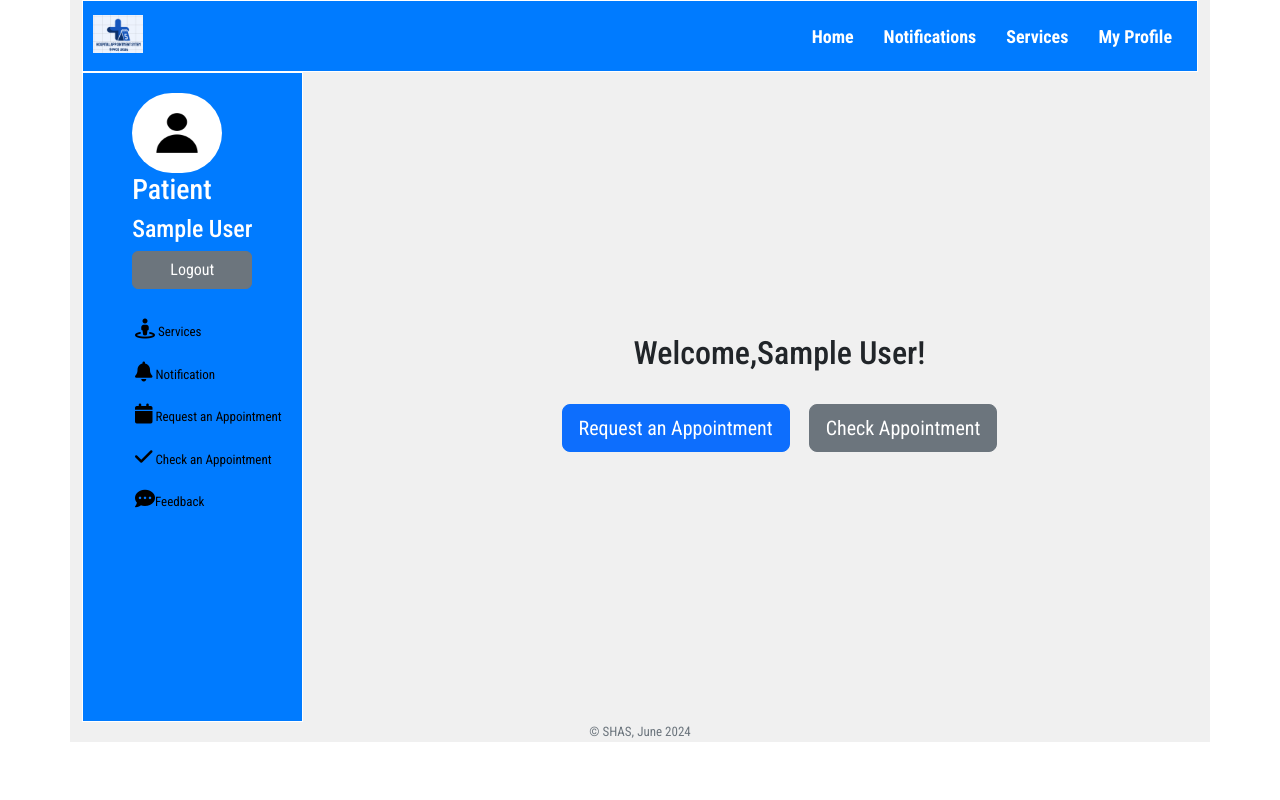
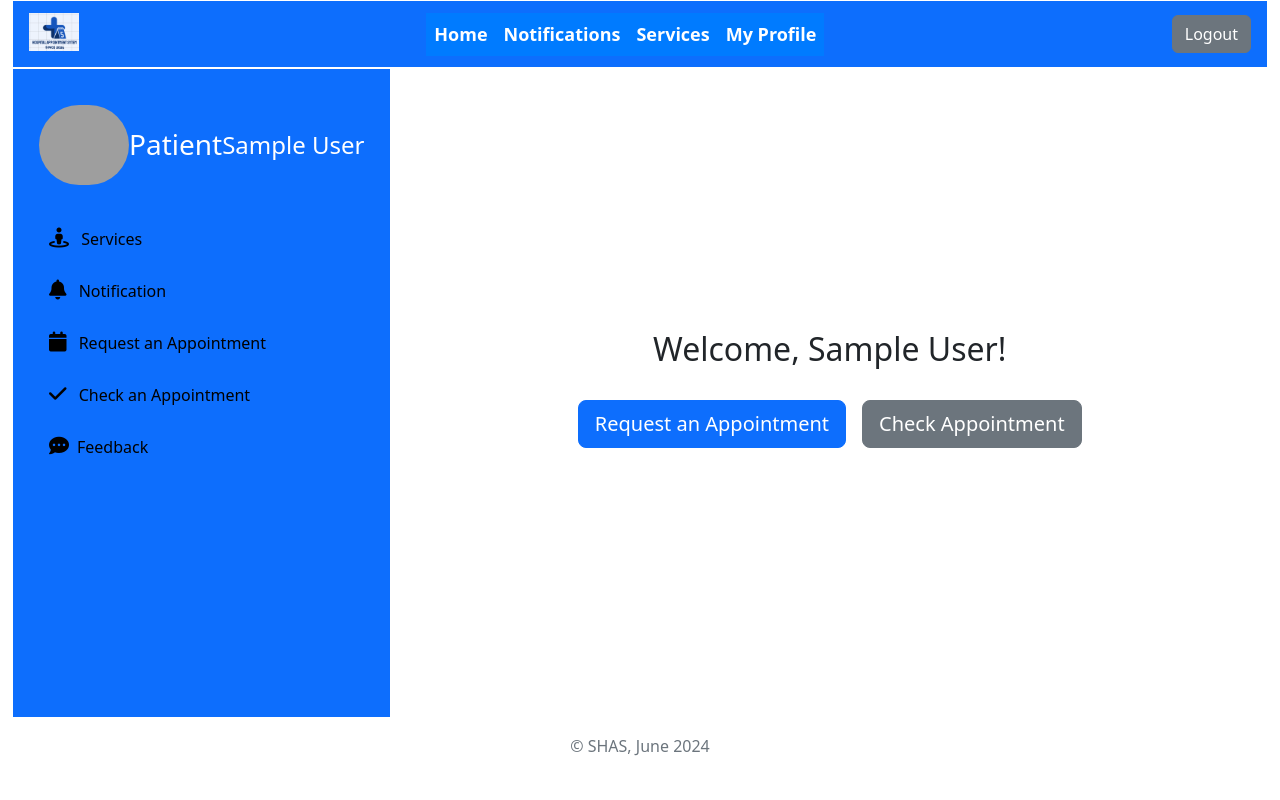
Before and after one commit to yvesmfura/Simplified-hospital-appointment-management-system, a Flask app: template templates/client/dashboard.html in a window 1280 px wide. Run offline with Flask 3, Linux system fonts and the light colour scheme; the template is opened without the code that fills it: most values are stand-ins (such as "Sample title", 1, 10 or a date in 2020); grey boxes are pictures that could not be loaded.

Commit message:
Update dashboard.html

```diff
--- a/templates/client/dashboard.html
+++ b/templates/client/dashboard.html
@@ -9,48 +9,45 @@
     <link href="https://cdn.jsdelivr.net/npm/bootstrap@5.3.3/dist/css/bootstrap.min.css" rel="stylesheet" integrity="sha384-QWTKZyjpPEjISv5WaRU9OFeRpok6YctnYmDr5pNlyT2bRjXh0JMhjY6hW+ALEwIH" crossorigin="anonymous">
 </head>
 <body>
-    <div class="container">
-        <div class="header">
+    <div class="container-fluid">
+        <div class="header d-flex align-items-center justify-content-between py-2 px-3 bg-primary text-white">
             <div class="logo">
                 <img src="../static/images/OUR_SYSTEM_LOGO_SHAS.png" alt="logo">
             </div>
             <!-- Navigation Bar -->
             <nav class="navbar">
-                <ul class="navbar-list">
-                    <li class="navbar-item"><a href="#">Home</a></li>
-                    <li class="navbar-item"><a href="/client/notifications">Notifications</a></li>
-                    <li class="navbar-item"><a href="/client/service">Services</a></li>
-                    <li class="navbar-item"><a href="/client/profile">My Profile</a></li>
+                <ul class="navbar-list d-flex align-items-center">
+                    <li class="navbar-item mx-2"><a href="#">Home</a></li>
+                    <li class="navbar-item mx-2"><a href="/client/notifications">Notifications</a></li>
+                    <li class="navbar-item mx-2"><a href="/client/service">Services</a></li>
+                    <li class="navbar-item mx-2"><a href="/client/profile">My Profile</a></li>
                 </ul>
             </nav>
+            <button class="btn btn-secondary" id="logout-btn" data-bs-toggle="modal" data-bs-target="#logoutModal">Logout</button>
         </div>
-        <div class="content_part">
-            <div class="sidebar">
-                <div class="patient_profile">
-                    <div class="patient_desc">
-                        <img src="../static/images/Default-icon.jpg" alt="Patient" id="patient_img">
-                        <h3>Patient</h3>
-                        <h4>{{ full_name }}</h4>
-                        <button class="btn btn-secondary" data-bs-toggle="modal" data-bs-target="#logoutModal">Logout</button>
-                    </div>
+        <div class="content_part d-flex flex-wrap">
+            <div class="sidebar bg-primary text-white p-3">
+                <div class="patient_profile text-center mb-4">
+                    <img src="../static/images/image.png" alt="Patient" id="patient_img" class="mb-2">
+                    <h3>Patient</h3>
+                    <h4>{{ full_name }}</h4>
                 </div>
-
                 <div class="nav_links">
-                    <ul>
-                        <li><a href="/client/service"><i class="fa fa-street-view" aria-hidden="true"></i> Services</a></li>
-                        <li><a href="/client/notifications"><i class="fa fa-bell" aria-hidden="true"></i> Notification</a></li>
-                        <li><a href="/client/request_appointment"><i class="fa fa-calendar" aria-hidden="true"></i> Request an Appointment</a></li>
-                        <li><a href="/client/check_appointments"><i class="fa fa-check" aria-hidden="true"></i> Check an Appointment</a></li>
-                        <li><a href="#" data-bs-toggle="modal" data-bs-target="#feedbackModal"><i class="fa-solid fa-comment-dots"></i>Feedback</a></li>
+                    <ul class="list-unstyled">
+                        <li class="mb-2"><a href="/client/service"><i class="fa fa-street-view me-2"></i> Services</a></li>
+                        <li class="mb-2"><a href="/client/notifications"><i class="fa fa-bell me-2"></i> Notification</a></li>
+                        <li class="mb-2"><a href="/client/request_appointment"><i class="fa fa-calendar me-2"></i> Request an Appointment</a></li>
+                        <li class="mb-2"><a href="/client/check_appointments"><i class="fa fa-check me-2"></i> Check an Appointment</a></li>
+                        <li class="mb-2"><a href="#" data-bs-toggle="modal" data-bs-target="#feedbackModal"><i class="fa-solid fa-comment-dots me-2"></i>Feedback</a></li>
                     </ul>
                 </div>
             </div>
 
-            <div class="section_body text-center w-75">
-                <div class="content">
-                    <h2>Welcome,{{ full_name }}!</h2>
-                    <!-- Added buttons in the middle of the page -->
-                    <div class="mt-4">
+            <div class="section_body flex-fill p-3 d-flex flex-column align-items-center justify-content-center">
+                <div class="content text-center">
+                    <h2>Welcome, {{ full_name }}!</h2>
+                    <!-- Action buttons in the middle of the page -->
+                    <div class="mt-4 d-flex justify-content-center flex-wrap">
                         <a href="/client/request_appointment" class="btn btn-primary btn-lg m-2">Request an Appointment</a>
                         <a href="/client/check_appointments" class="btn btn-secondary btn-lg m-2">Check Appointment</a>
                     </div>
@@ -58,11 +55,11 @@
             </div>
         </div>
 
-        <div class="footer">
-            <p class="text-secondary">&copy; SHAS, June 2024</p>
+        <div class="footer text-center py-3">
+            <p class="text-secondary m-0">&copy; SHAS, June 2024</p>
         </div>
 
-            <!-- Feedback Modal -->
+        <!-- Feedback Modal -->
         <div class="modal fade" id="feedbackModal" tabindex="-1" aria-labelledby="feedbackModalLabel" aria-hidden="true">
             <div class="modal-dialog">
                 <div class="modal-content">
```
